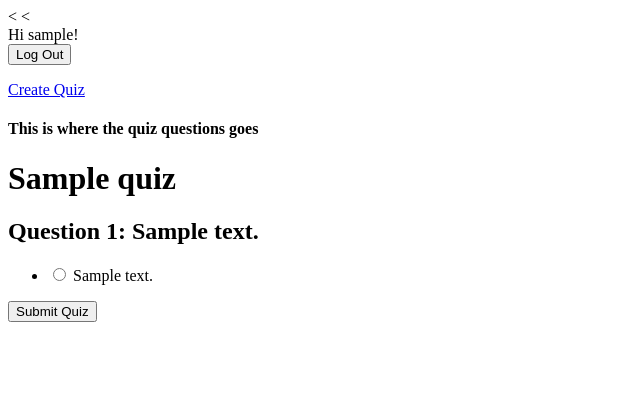
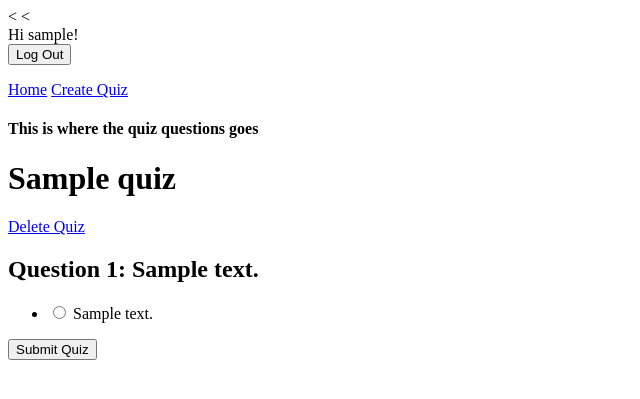
Before and after one commit to garethbreeze1993/MCQ_Generator_AI, a Django app: page /1 in a window 1280 px wide. Shown: the top 399 px of the page, without its empty margins (0-640 px from the left). Run offline with Django 5.2, Linux system fonts and the light colour scheme; a user stored in the database is signed in; tables that the repository leaves empty hold one stand-in row (values such as "Sample post").

Commit message:
Add delete functionality for quizzes and add link to homepage from all pages

```diff
--- a/quiz/urls.py
+++ b/quiz/urls.py
@@ -9,4 +9,5 @@ urlpatterns = [
     path('create', create_quiz, name='create_quiz'),
     path('generate', views.generate_quiz, name='generate_quiz'),
     path('save', views.save_quiz, name='save_quiz'),
+    path('delete/<int:pk>', views.QuizDeleteView.as_view(), name='delete_quiz'),
 ]
--- a/quiz/views.py
+++ b/quiz/views.py
@@ -13,10 +13,12 @@ from .utils import handle_uploaded_file
 from django.http import HttpResponse
 from django.views.generic.list import ListView
 from django.views.generic.detail import DetailView
+from django.views.generic.edit import DeleteView
 from django.shortcuts import get_object_or_404
 from django.http import HttpResponseForbidden
 from django.contrib.auth.mixins import LoginRequiredMixin
 from django.contrib.auth.decorators import login_required
+from django.urls import reverse_lazy
 
 logger = logging.getLogger("django_mcq")
 
@@ -150,3 +152,15 @@ def save_quiz(request):
             new_answer.save()
 
     return redirect("index")
+
+
+class QuizDeleteView(DeleteView):
+    # specify the model you want to use
+    model = Quiz
+
+    # can specify success url
+    # url to redirect after successfully
+    # deleting object
+    success_url = reverse_lazy("index")
+
+    template_name = "quiz/confirm_delete.html"
--- a/templates/home.html
+++ b/templates/home.html
@@ -10,6 +10,7 @@ Hi {{ user.username }}!
   {% csrf_token %}
   <button type="submit">Log Out</button>
 </form>
+    <a href={% url 'index' %}>Home</a>
     <a href={% url 'create_quiz' %}>Create Quiz</a>
     {% block app_content %}
     {% endblock %}
--- /dev/null
+++ b/templates/quiz/confirm_delete.html
@@ -0,0 +1,5 @@
+<form method="post">{% csrf_token %}
+    <p>Are you sure you want to delete this quiz?</p>
+    {{ form }}
+    <input type="submit" value="Confirm">
+</form>
--- a/templates/quiz/quiz_detail.html
+++ b/templates/quiz/quiz_detail.html
@@ -5,6 +5,7 @@
 <h4>This is where the quiz questions goes</h4>
     <!-- quiz_detail.html -->
 <h1>{{ quiz.title }}</h1>
+    <a href={% url 'delete_quiz' quiz.pk %}>Delete Quiz</a>
 
 <form method="POST">
     {% csrf_token %}
```
